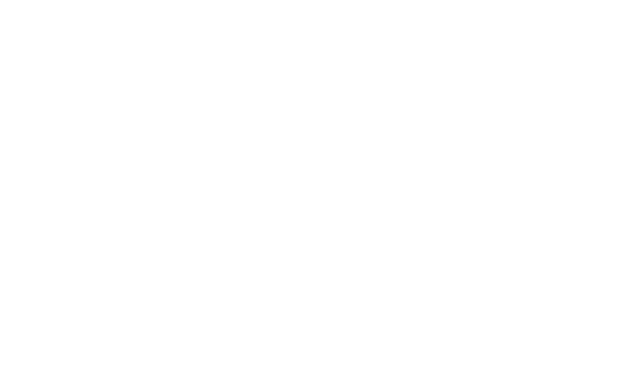
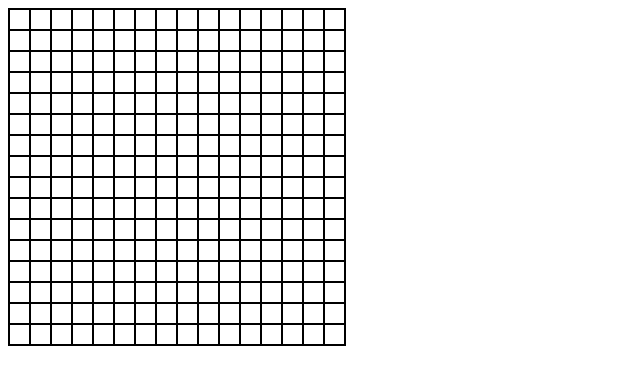
Before and after one commit to faelyn-jpg/odin-etch-a-sketch, a plain HTML site: page index.html in a window 1280 px wide. Shown: the whole page, without its empty margins (0-640 px from the left). Drawn offline with Linux system fonts and the light colour scheme.

Commit message:
Add grid of square divs

```diff
--- a/index.html
+++ b/index.html
@@ -7,5 +7,7 @@
     <script src="./script.js" defer></script>
     <title>Etch-A-Sketch</title>
   </head>
-  <body></body>
+  <body>
+    <div class="square-container"></div>
+  </body>
 </html>
--- a/script.js
+++ b/script.js
@@ -0,0 +1,10 @@
+const squareContainer = document.querySelector('.square-container')
+
+function addGrid() {
+  for (let i = 0; i < 256; i++) {
+    const addSquare = document.createElement('div')
+    addSquare.className = 'gridSquare'
+    squareContainer.appendChild(addSquare)
+  }
+}
+addGrid()
--- a/styles.css
+++ b/styles.css
@@ -0,0 +1,13 @@
+.square-container {
+  display: flex;
+  width: 336px;
+  flex-wrap: wrap;
+  border: 1px solid black;
+}
+
+.gridSquare {
+  display: flex;
+  width: 19px;
+  height: 19px;
+  border: 1px solid black;
+}
```
